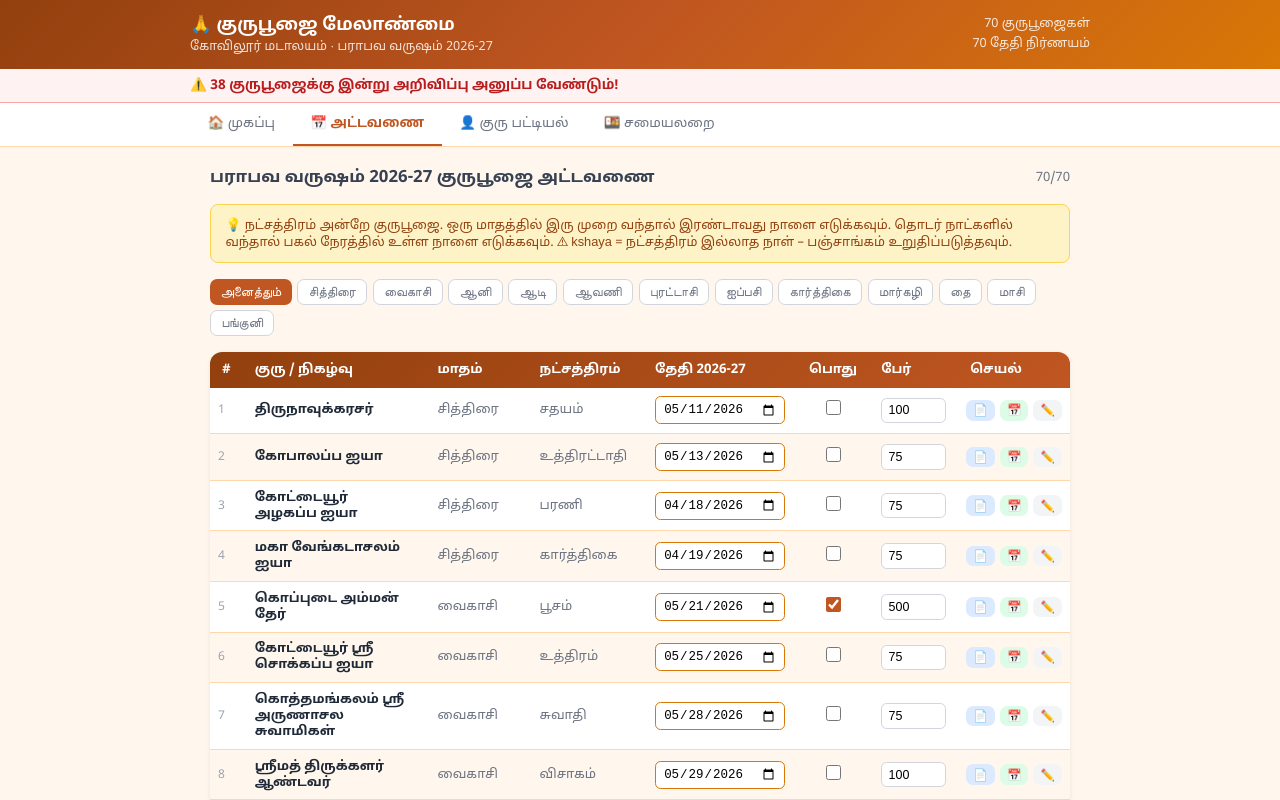
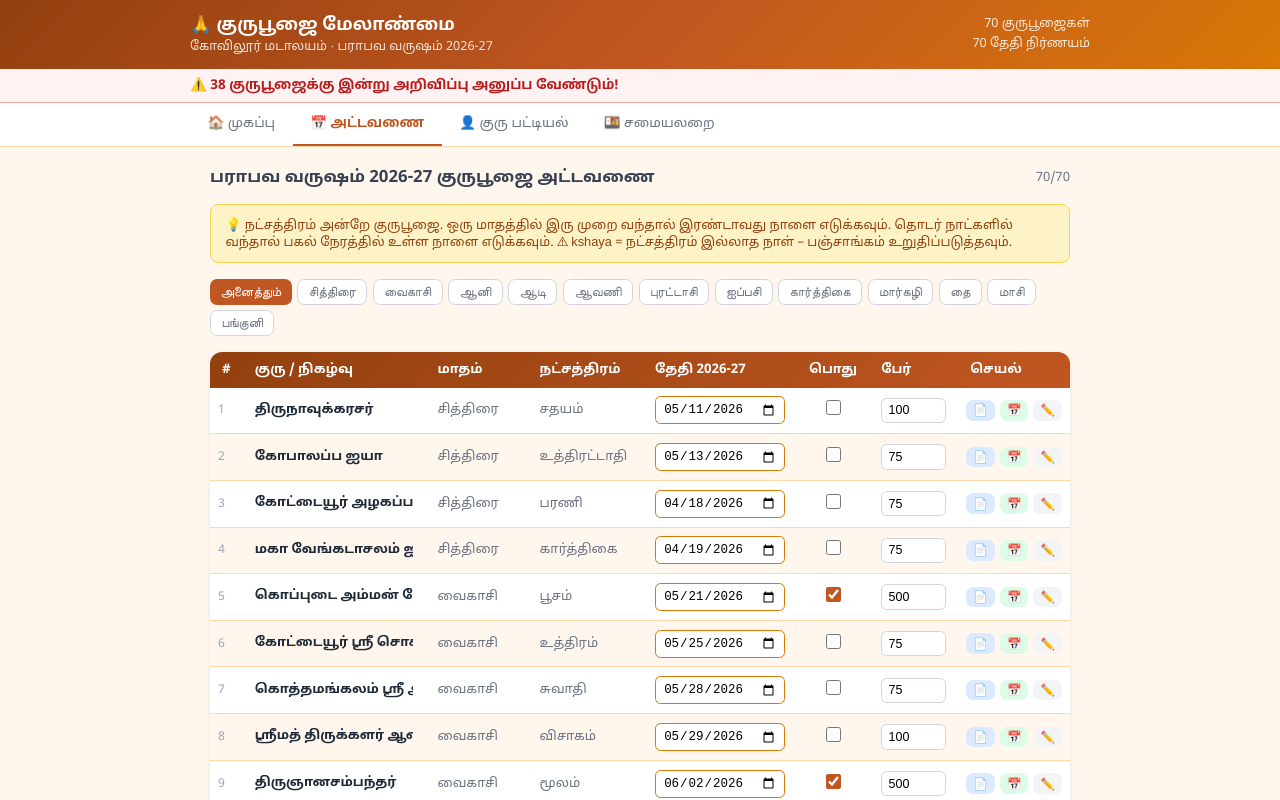
Before and after one commit to karaikudiannalakshmi/koviloor-gurupooja, a React (Vite) app: page / in a window 1280 px wide. Both pictures are taken after a click on the button "📅 அட்டவணை". Shown: the top 800 px of the page. Built offline with nearby package versions, Linux system fonts and the light colour scheme.

Commit message:
Name Edit function

```diff
--- a/src/App.jsx
+++ b/src/App.jsx
@@ -398,7 +398,12 @@ export default function App() {
                     <tr key={s.id} style={{background:i%2===0?'#fff':'#fff7ed',borderBottom:'1px solid #fed7aa'}}>
                       <td style={{padding:'.55rem .5rem',color:'#9ca3af',fontSize:'.75rem'}}>{s.id}</td>
                       <td style={{padding:'.55rem .75rem'}}>
-                        <div style={{fontWeight:600,color:'#1f2937'}}>{s.name}</div>
+                        <input
+                          type="text" value={s.name}
+                          onChange={e=>upd(s.id,{name:e.target.value})}
+                          onFocus={e=>e.target.style.borderBottomColor='#c05621'}
+                          onBlur={e=>e.target.style.borderBottomColor='transparent'}
+                          style={{fontWeight:600,color:'#1f2937',background:'transparent',border:'none',borderBottom:'1px dashed transparent',outline:'none',width:'100%',fontSize:'.82rem',padding:0,fontFamily:'inherit',transition:'border-color .15s'}} />
                         {s.notes&&<div style={{fontSize:'.72rem',color:s.notes.includes('⚠')?'#d97706':'#9ca3af'}}>{s.notes}</div>}
                       </td>
                       <td style={{padding:'.55rem .75rem',color:'#6b7280',whiteSpace:'nowrap'}}>{s.tamilMonth}</td>
@@ -442,7 +447,12 @@ export default function App() {
                 <div style={{display:'flex',justifyContent:'space-between',alignItems:'flex-start',gap:'1rem'}}>
                   <div style={{flex:1}}>
                     <div style={{display:'flex',gap:'.35rem',flexWrap:'wrap',alignItems:'center',marginBottom:'.3rem'}}>
-                      <span style={{fontWeight:700,color:'#1f2937'}}>{s.name}</span>
+                      <input
+                        type="text" value={s.name}
+                        onChange={e=>upd(s.id,{name:e.target.value})}
+                        onFocus={e=>e.target.style.borderBottomColor='#c05621'}
+                        onBlur={e=>e.target.style.borderBottomColor='transparent'}
+                        style={{fontWeight:700,color:'#1f2937',background:'transparent',border:'none',borderBottom:'1px dashed transparent',outline:'none',fontSize:'inherit',padding:0,fontFamily:'inherit',transition:'border-color .15s'}} />
                       {s.isPublic&&<span style={pill('#ede9fe','#7c3aed')}>பொது</span>}
                       {s.alertSent&&<span style={pill('#dcfce7','#16a34a')}>✉</span>}
                       {s.calAdded&&<span style={pill('#dbeafe','#1d4ed8')}>📅</span>}
```
